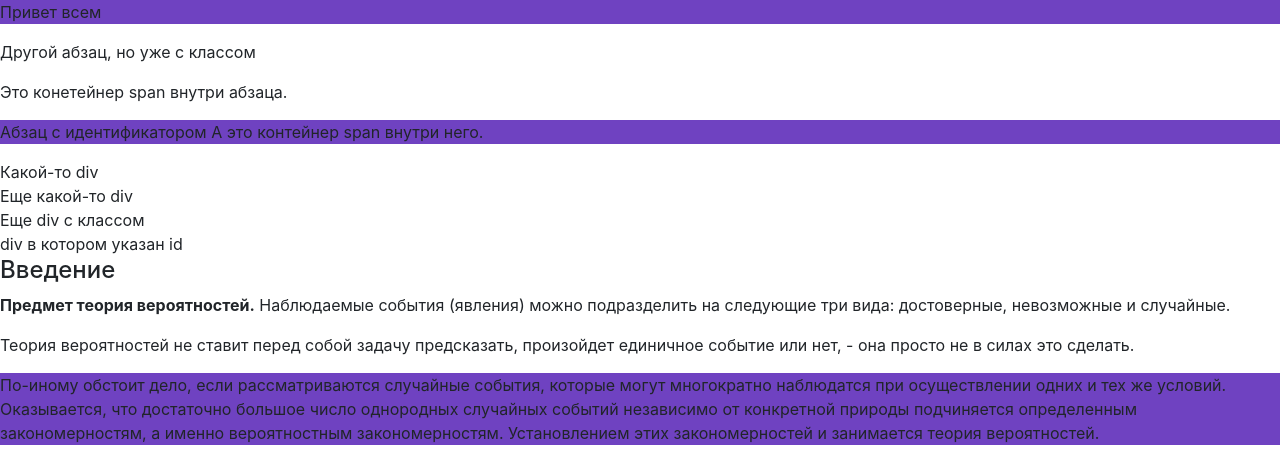
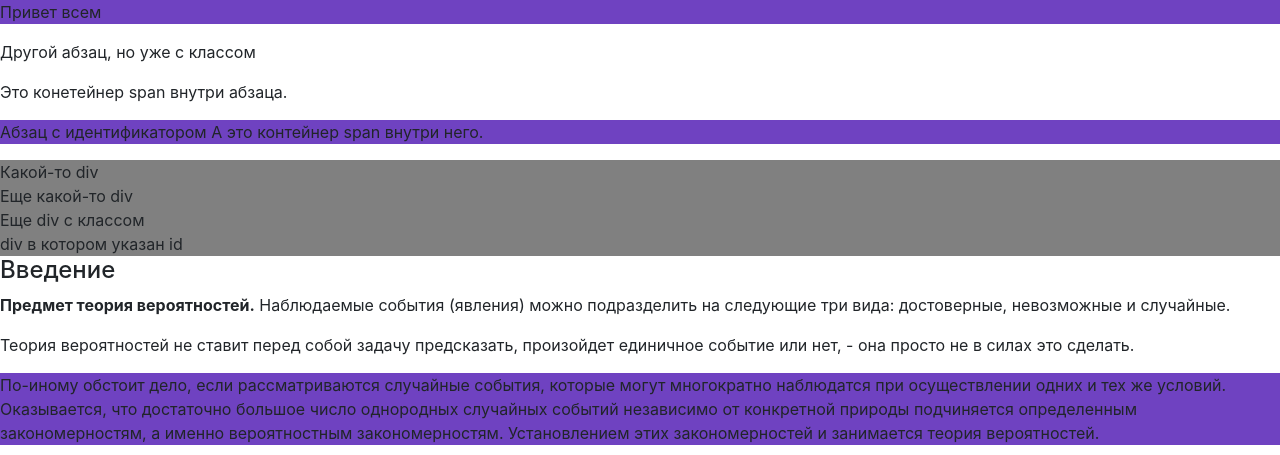
Before and after one commit to Dobrodeev/javascript, a PHP site: page /LessonDOM4.html in a window 1280 px wide. Shown: the top 455 px of the page. Run offline with PHP 8.4, Linux system fonts and the light colour scheme.

Commit message:
вынесли стили в отдельный файл style.css

```diff
--- a/style.css
+++ b/style.css
@@ -54,3 +54,7 @@ p:nth-child(odd){
 p:nth-child(3n) {
     background: #6f42c1;
 }
+
+div {
+    background: gray;
+}
```
Also changed, not shown: index.html (+5 -4 lines).
